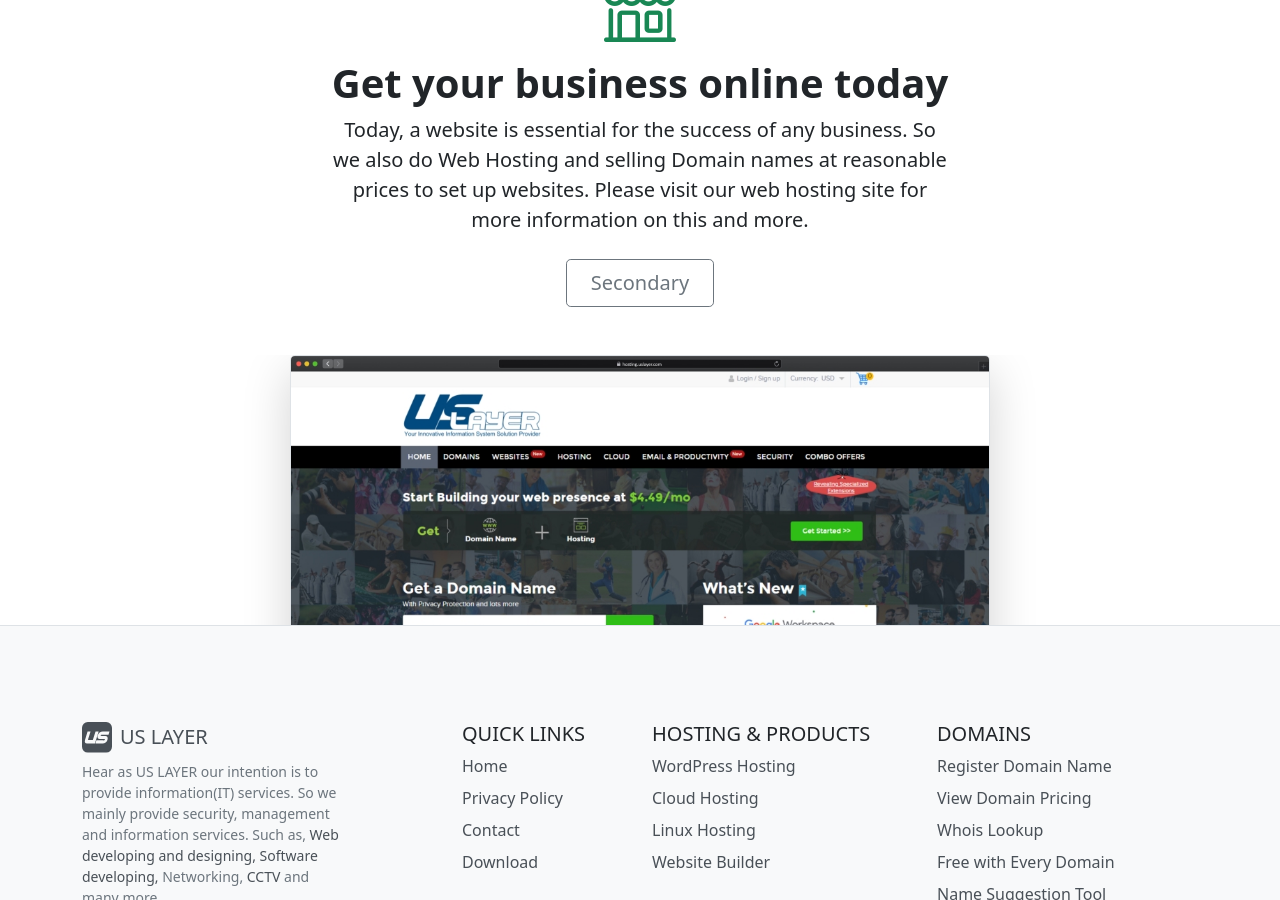
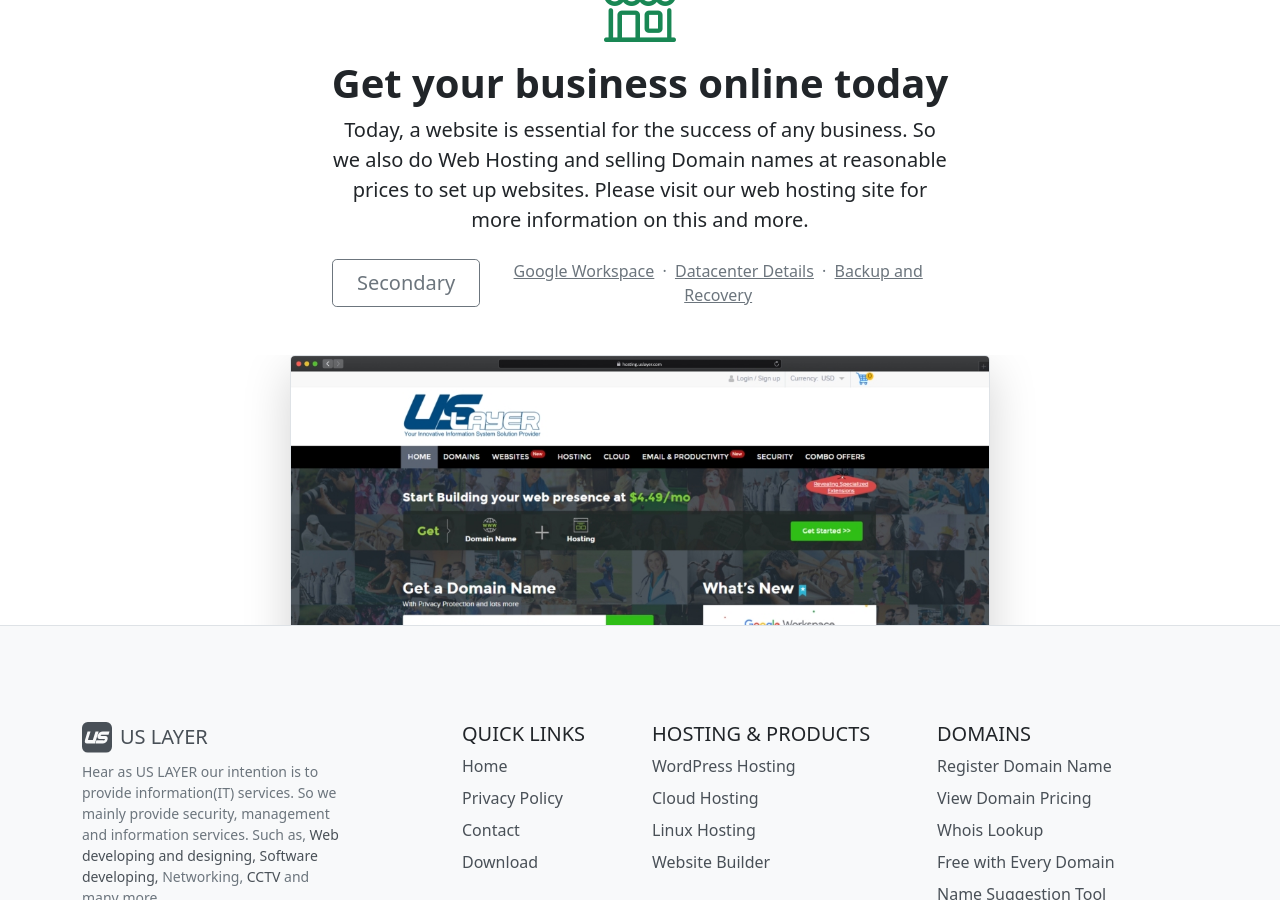
Before and after one commit to uslayer/uslayer.github.io, a Jekyll site: the page built from index.html, in a window 1280 px wide and 900 px high, scrolled down 1917 px. Built offline with Jekyll 4.4.1, drawn with Linux system fonts in a browser that asks for light colours; the list of posts is cut into pages by our own code.

Commit message:
Update index.html

```diff
--- a/index.html
+++ b/index.html
@@ -95,6 +95,14 @@
       <p class="lead mb-4">Today, a website is essential for the success of any business. So we also do <strong>Web Hosting</strong> and selling <strong>Domain names</strong> at reasonable prices to set up websites. Please visit our web hosting site for more information on this and more.</p>
       <div class="d-grid gap-2 d-sm-flex justify-content-sm-center mb-5">
         <button type="button" class="btn btn-outline-secondary btn-lg px-4">Secondary</button>
+
+        <p class="text-muted mb-0">
+          <a href="https://uslayer.supersite2.myorderbox.com/google-apps" target="_blank" class="link-secondary">Google Workspace</a>
+          <span class="px-1">·</span>
+          <a href="https://uslayer.supersite2.myorderbox.com/web-hosting/datacenter-network" target="_blank" class="link-secondary">Datacenter Details</a>
+          <span class="px-1">·</span>
+          <a href="https://uslayer.supersite2.myorderbox.com/web-hosting/data-protection-recovery" target="_blank" class="link-secondary">Backup and Recovery</a>
+        </p>
       </div>
     </div>
     <div class="overflow-hidden" style="max-height: 30vh;">
```
